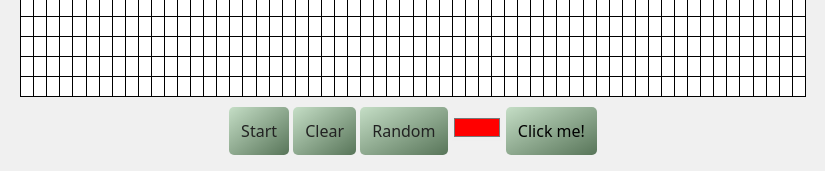
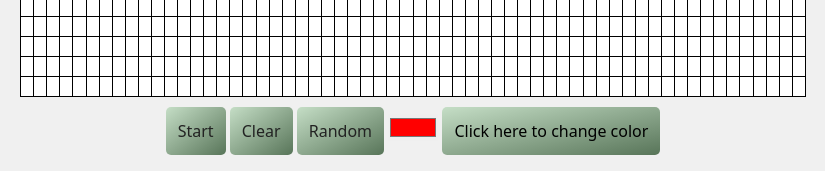
Before and after one commit to technoViking32/Game-of-Life, a website: page tailwind/dist/index.html in a window 1280 px wide. Shown: the part 828-999 px from the top of the page, 227-1052 px from the left. Drawn offline with Linux system fonts and the light colour scheme; grey boxes are pictures that could not be loaded; a web font is replaced by a local one.

Commit message:
knopje naast colorwheel aangepast

```diff
--- a/tailwind/dist/index.html
+++ b/tailwind/dist/index.html
@@ -76,17 +76,12 @@
               <button id="clear"><span>Clear</span></button>
               <button id="random"><span>Random</span></button>
 
-                <label for="color-picker"></label>
-                <input type="color" value="#ff0000" id="color-picker" />
+              <label for="color-picker"></label>
+              <input type="color" value="#ff0000" id="color-picker" />
 
-                <button
-                  id="buttonColor"
-                  type="button"
-                >
-                  Click me!
-                </button>
-
-
+              <button id="buttonColor" type="button">
+                Click here to change color
+              </button>
             </div>
           </div>
           <!--reclame 2-->
```
